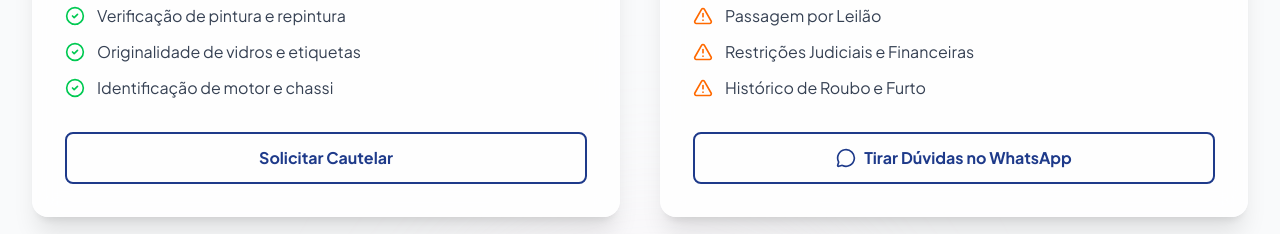
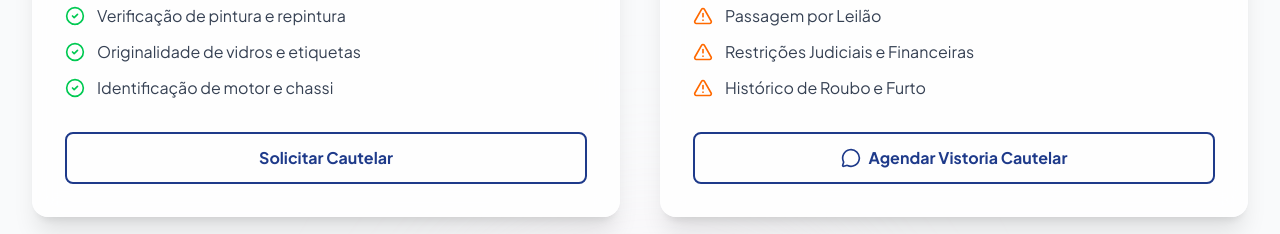
Before and after one commit to mateusoliveiradev1/kl-vistoria, a React (Vite) app: page / in a window 1280 px wide. Shown: the part 1600-1834 px from the top of the page. Built offline with nearby package versions, Linux system fonts and the light colour scheme.

Commit message:
feat: update whatsapp contact buttons to schedule inspection message

```diff
--- a/src/components/Hero.tsx
+++ b/src/components/Hero.tsx
@@ -83,7 +83,7 @@ const Hero = () => {
           </FadeIn>
 
           <FadeIn delay={0.4} className="flex flex-col sm:flex-row gap-6">
-            <a href={COMPANY_INFO.contact.phoneLink} target="_blank" rel="noopener noreferrer">
+            <a href={`${COMPANY_INFO.contact.phoneLink}?text=${encodeURIComponent(COMPANY_INFO.contact.whatsappMessage)}`} target="_blank" rel="noopener noreferrer">
               <Button size="lg" className="w-full sm:w-auto group">
                 AGENDAR VISTORIA CAUTELAR
                 <ChevronRight className="w-5 h-5 ml-2 group-hover:translate-x-1 transition-transform" />
--- a/src/components/Location.tsx
+++ b/src/components/Location.tsx
@@ -118,7 +118,7 @@ const Location = () => {
               <h3 className="text-xl font-bold text-white mb-4">Agende sua visita técnica</h3>
               <div className="flex flex-col sm:flex-row gap-4">
                 <a
-                  href={COMPANY_INFO.contact.phoneLink}
+                  href={`${COMPANY_INFO.contact.phoneLink}?text=${encodeURIComponent(COMPANY_INFO.contact.whatsappMessage)}`}
                   target="_blank"
                   rel="noopener noreferrer"
                   className="flex-1 bg-green-500 hover:bg-green-600 text-white font-bold py-4 px-6 rounded-xl transition-all shadow-lg hover:shadow-green-900/20 text-center flex items-center justify-center gap-2"
--- a/src/components/Services.tsx
+++ b/src/components/Services.tsx
@@ -114,13 +114,13 @@ const Services = () => {
                 </ul>
 
                 <a
-                  href={`${COMPANY_INFO.contact.phoneLink}?text=Olá! Gostaria de tirar dúvidas sobre o Histórico Veicular.`}
+                  href={`${COMPANY_INFO.contact.phoneLink}?text=${encodeURIComponent(COMPANY_INFO.contact.whatsappMessage)}`}
                   target="_blank"
                   rel="noopener noreferrer"
                   className="inline-flex items-center justify-center gap-2 w-full text-center py-3 border-2 border-primary text-primary font-bold rounded-lg hover:bg-primary hover:text-white transition-colors relative z-20"
                 >
                   <MessageCircle className="w-5 h-5" />
-                  Tirar Dúvidas no WhatsApp
+                  Agendar Vistoria Cautelar
                 </a>
               </div>
             </SpotlightCard>
```
